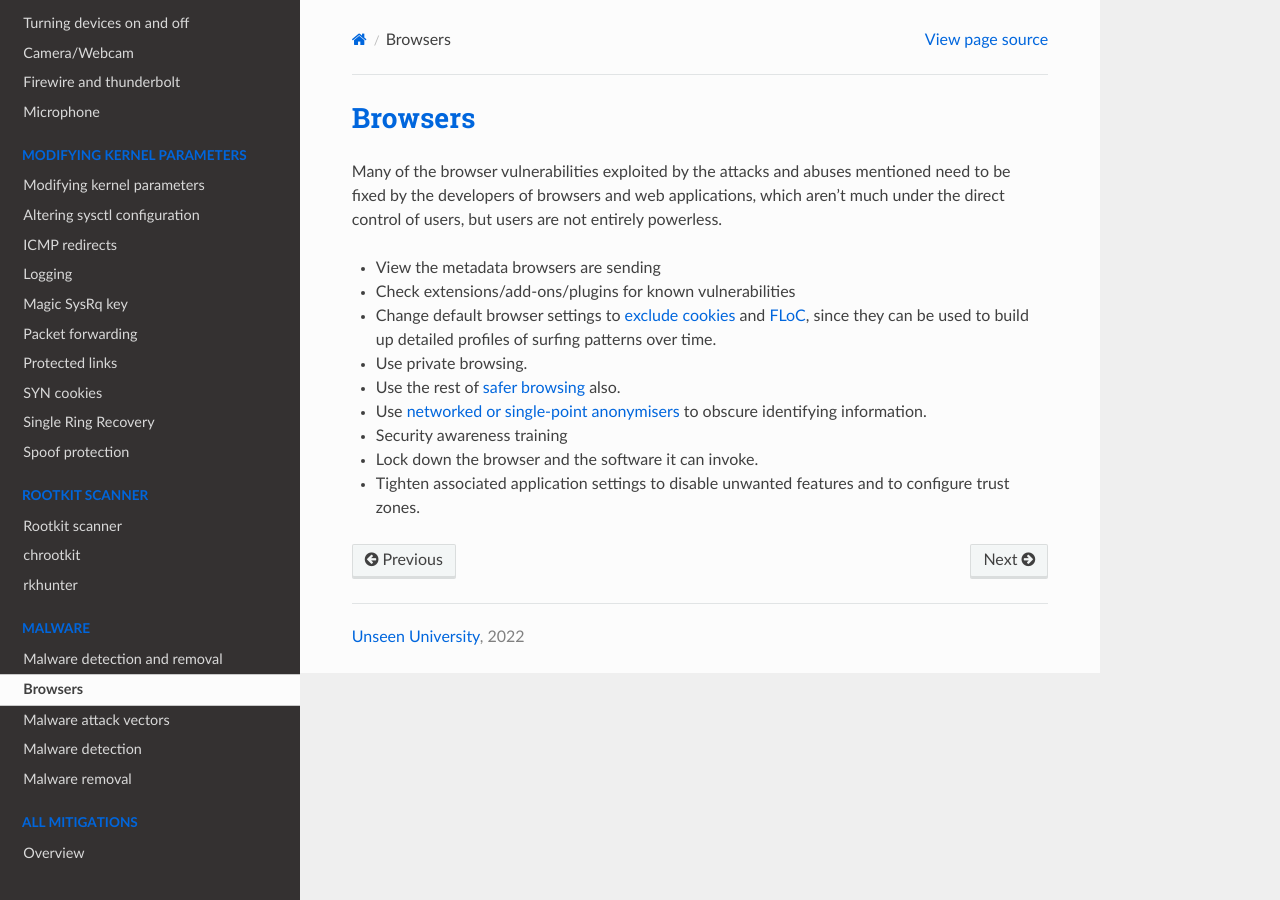
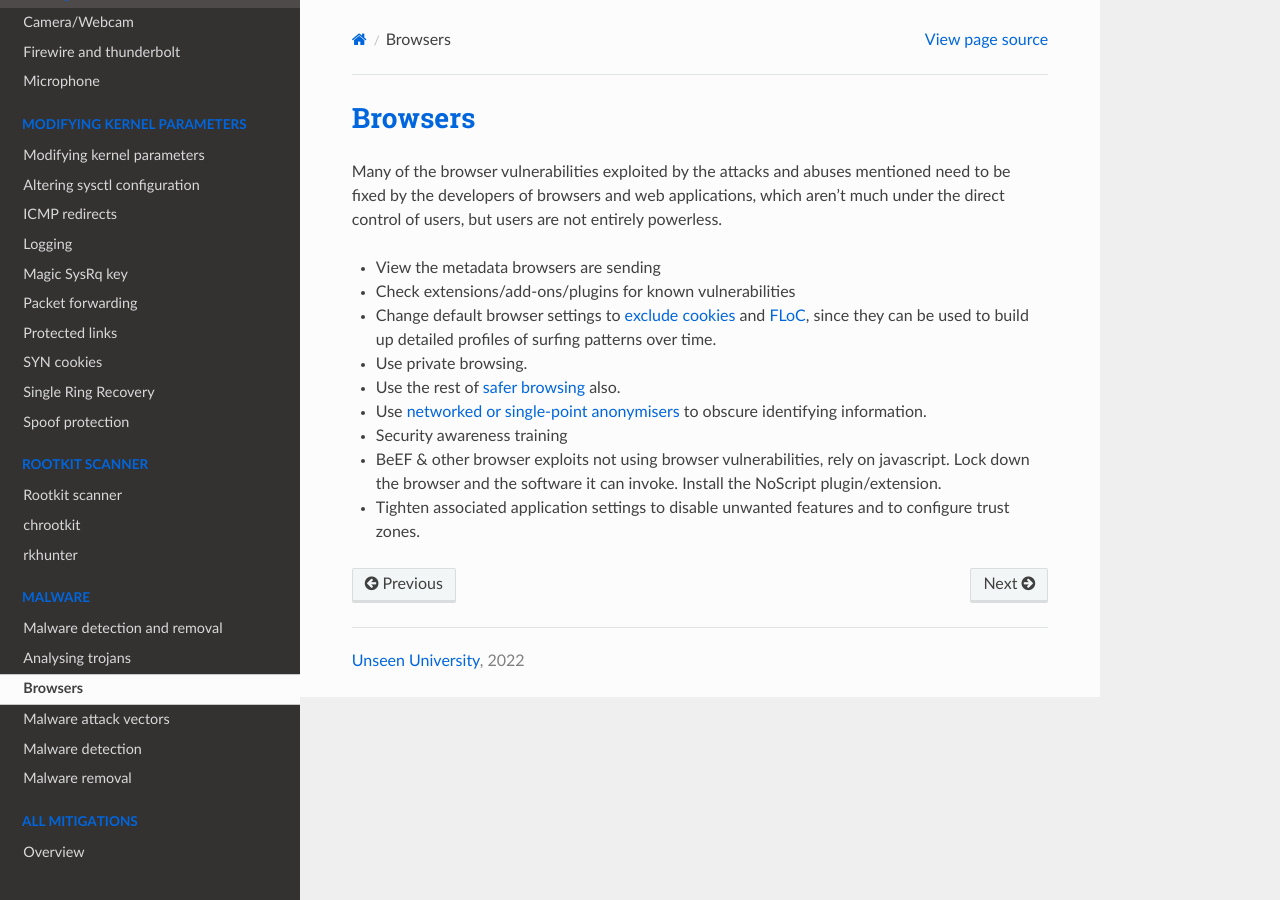
Before and after one commit to tymyrddin/blue-linux, a Sphinx documentation site: the page built from source/docs/malware/Browsers.md, in a window 1280 px wide. Built offline with Sphinx 7.4.7 and the Read the Docs theme 2.0.0, drawn with Linux system fonts in a browser that asks for light colours.

Commit message:
Additional mitigations related to new attack trees

```diff
--- a/source/docs/malware/Browsers.md
+++ b/source/docs/malware/Browsers.md
@@ -9,5 +9,5 @@
 * Use the rest of [safer browsing](data-mitigations:docs/browsing/README) also.
 * Use [networked or single-point anonymisers](data-mitigations:docs/traffic/README) to obscure identifying information.
 * Security awareness training
-* Lock down the browser and the software it can invoke.
+* BeEF & other browser exploits not using browser vulnerabilities, rely on javascript. Lock down the browser and the software it can invoke. Install the NoScript plugin/extension.
 * Tighten associated application settings to disable unwanted features and to configure trust zones.
```
Also changed, not shown: source/docs/mail/Check-mail.md (added, +6 -0 lines), source/docs/malware/Analysing-trojans.md (added, +11 -0 lines), source/docs/malware/Malware-detection.md (+1 -1 lines), 1 other file.
